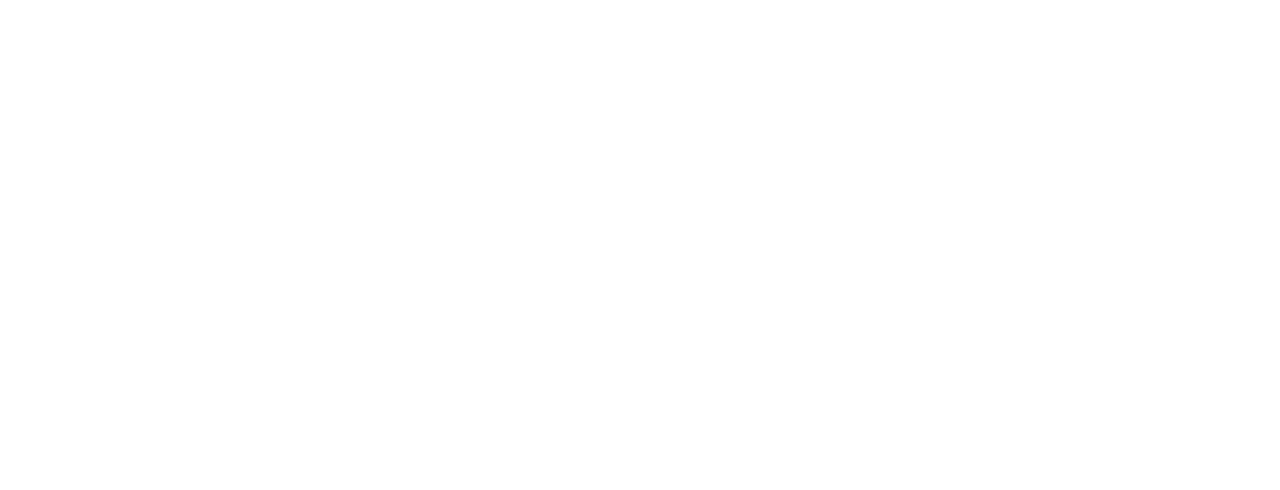
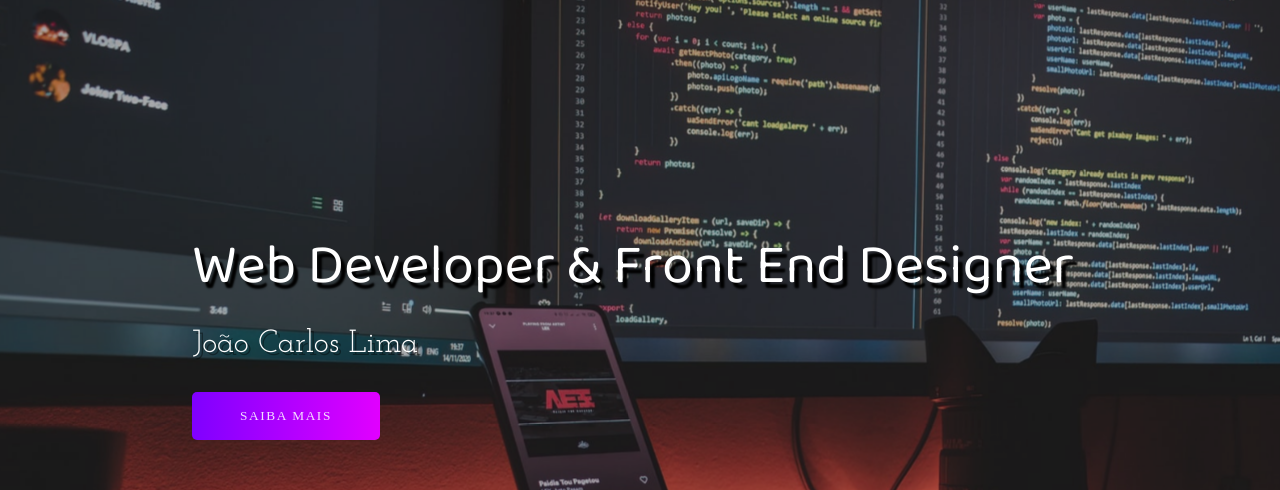
Before and after one commit to carloscesarcc/portfolio-, a plain HTML site: page index.html in a window 1280 px wide. Shown: the top 490 px of the page. Drawn offline with Linux system fonts and the light colour scheme.

Commit message:
:package: header

```diff
--- a/index.html
+++ b/index.html
@@ -5,10 +5,28 @@
     <meta http-equiv="X-UA-Compatible" content="IE=edge">
     <meta name="viewport" content="width=device-width, initial-scale=1.0">
     <link rel="stylesheet" href="style.css">
-    <link rel="shortcut icon" href="img/favicon.ico" type="image/x-icon">
+    <link rel="shortcut icon" href="favicon.ico" type="image/x-icon">
+    <link rel="apple-touch-icon" sizes="180x180" href="img/apple-touch-icon.png">
+    <link rel="icon" type="image/png" sizes="32x32" href="img/favicon-32x32.png">
+    <link rel="icon" type="image/png" sizes="16x16" href="img/favicon-16x16.png">
+    <link rel="manifest" href="/site.webmanifest">
     <title>Portfólio</title>
 </head>
 <body>
 
+    <div class="container">
+        <header>
+            <div class="img-wrapper">
+                <img src="img/bg.jpg" alt="background">
+            </div>
+            <div class="banner">
+            <h1>Web Developer & Front End Designer</h1>
+            <p>João Carlos Lima</p>
+            <button>Saiba mais</button>
+            </div>
+        </header>
+
+
+    </div>
 </body>
 </html>
--- a/style.css
+++ b/style.css
@@ -2,3 +2,94 @@
 
 
 @import url("https://cdnjs.cloudflare.com/ajax/libs/font-awesome/5.15.4/css/all.min.css");
+
+* {
+    margin:0;
+    padding:0;
+}
+
+header {
+    width:100%;
+    height:100vh;
+    overflow:hidden;
+    position:relative;
+}
+
+.img-wrapper {
+    width:100%;
+    height:100%;
+    background-color:rgba(0, 0, 0, 0.8)
+}
+
+.img-wrapper img {
+    width:100%;
+    height:100%;
+    object-fit:cover;
+    opacity: .6;
+    animation: zoom 25s;
+}
+
+@keyframes zoom {
+    0%{
+        transform: scale(1.3);
+    }
+    100%{
+        transform: scale(1);
+    }
+}
+
+.banner {
+    position:absolute;
+    top: 30%;
+    left:15%;
+}
+
+.banner h1 {
+    color: #fff;
+    font-size:3.5rem;
+    font-family:"Baloo Da 2", serif;
+    font-weight: 200;
+    text-shadow: .3rem .4rem 2px black;
+    line-height:3.5rem;
+    margin-bottom:2rem;
+    opacity: 0;
+    animation:moveBanner 1s 0.5s forwards;
+}
+
+.banner p {
+    font-family: "Josefin Slab", serif;
+    color: #fff;
+    font-size:2rem;
+    text-shadow:.2rem .2rem rgba(0, 0, 0, 0.4);
+    margin-bottom: 2rem;
+    opacity: 0;
+    animation:moveBanner 1s 0.6s forwards;
+
+}
+
+.banner button {
+    font-family:"Muli", serif;
+    color: #fffd;
+    text-transform: uppercase;
+    letter-spacing: .1rem;
+    background: #7F00FF;
+    background: -webkit-linear-gradient(to left, #E100FF, #7F00FF);
+    background: linear-gradient(to left, #E100FF, #7F00FF);
+    padding:1rem 3rem;
+    border:none;
+    border-radius:5px;
+    cursor:pointer;
+    opacity: 0;
+    animation:moveBanner 1s 0.7s forwards;
+
+}
+
+@keyframes moveBanner {
+    0% {
+        transform: translateY(10rem) rotateY(-30deg);
+    }
+    100% {
+        opacity: 1;
+        transform: translateY(0);
+    }
+}
```
Also changed, not shown: favicon.ico (renamed from img/favicon.ico), img/bg.jpg (added), site.webmanifest, 1 other file.
